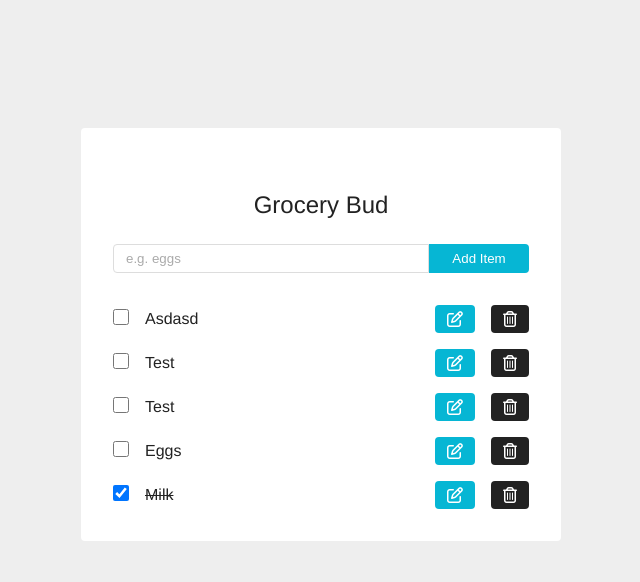
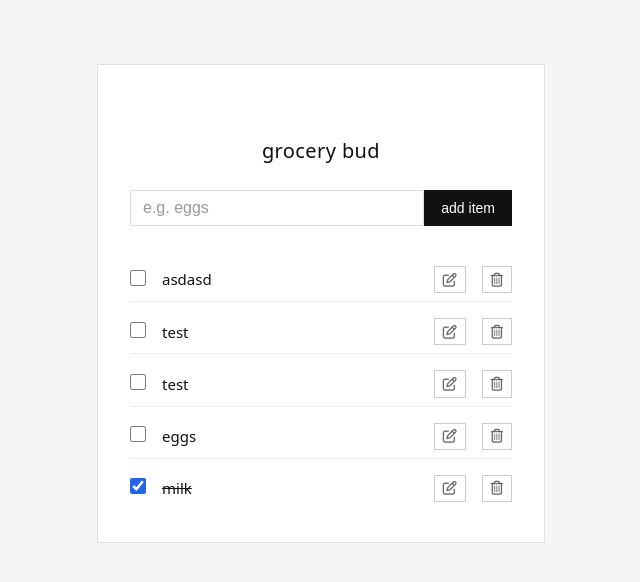
Before and after one commit to inesh-dev/djangocrud, a Django app: page / in a window 1280 px wide. Shown: the top 582 px of the page, without its empty margins (319-959 px from the left). Run offline with Django 5.2, Linux system fonts and the light colour scheme; data comes from the database, SQL or seed files in the repository; both versions use the stored data as it was after the commit.

Commit message:
added message

```diff
--- a/grocery/static/grocery/css/form.css
+++ b/grocery/static/grocery/css/form.css
@@ -1,40 +1,44 @@
 form h2 {
   text-align: center;
   margin-bottom: 1.5rem;
-  text-transform: capitalize;
-  font-weight: normal;
+  font-weight: 400;
+  font-size: 1.25rem;
+  letter-spacing: 0.02em;
+  color: #111;
 }
 
 .form-control {
   display: grid;
-  grid-template-columns: 1fr 100px;
+  grid-template-columns: 1fr auto;
 }
 
 .form-input {
   width: 100%;
-  padding: 0.375rem 0.75rem;
-  border-radius: 0;
-  border-top-left-radius: 0.25rem;
-  border-bottom-left-radius: 0.25rem;
+  padding: 0.5rem 0.75rem;
   border: 1px solid #ddd;
+  background: #fff;
+  font-size: 1rem;
+}
+
+.form-input:focus {
+  outline: none;
+  border-color: #111;
 }
 
 .form-input::placeholder {
-  color: #aaa;
+  color: #999;
 }
 
 .form-control .btn {
   cursor: pointer;
   color: #fff;
-  background: #06b6d4;
-  border: transparent;
-  border-radius: 0;
-  border-top-right-radius: 0.25rem;
-  border-bottom-right-radius: 0.25rem;
-  padding: 0.375rem 0.75rem;
-  text-transform: capitalize;
+  background: #111;
+  border: 1px solid #111;
+  padding: 0.5rem 1rem;
+  font-size: 0.875rem;
 }
 
 .form-control .btn:hover {
-  background: #0e7490;
+  background: #333;
+  border-color: #333;
 }
--- a/grocery/static/grocery/css/global.css
+++ b/grocery/static/grocery/css/global.css
@@ -7,35 +7,38 @@
 }
 
 body {
-  background: #eee;
-  font-family: Helvetica, sans-serif;
+  background: #f5f5f5;
+  font-family: system-ui, -apple-system, sans-serif;
   font-weight: 400;
-  line-height: 1.2;
-  color: #222;
+  line-height: 1.5;
+  color: #111;
 }
 
 .section-center {
   margin: 0 auto;
-  margin-top: 8rem;
-  max-width: 30rem;
+  margin-top: 4rem;
+  max-width: 28rem;
   background: #fff;
-  border-radius: 0.25rem;
   padding: 2rem;
-  position: relative;
+  border: 1px solid #e0e0e0;
 }
+
 .alert {
   padding: 0.75rem 1rem;
   margin-bottom: 1rem;
-  border-radius: 0.25rem;
   text-align: center;
+  border: 1px solid #ddd;
+  background: #fafafa;
 }
 
 .alert-success {
-  background: #d1fae5;
-  color: #065f46;
+  background: #fafafa;
+  color: #111;
+  border-color: #ccc;
 }
 
 .alert-error {
-  background: #fee2e2;
-  color: #991b1b;
+  background: #fafafa;
+  color: #111;
+  border-color: #999;
 }
--- a/grocery/static/grocery/css/items.css
+++ b/grocery/static/grocery/css/items.css
@@ -1,5 +1,5 @@
 .items {
   margin-top: 2rem;
   display: grid;
-  row-gap: 1rem;
+  row-gap: 0.5rem;
 }
--- a/grocery/static/grocery/css/single-item.css
+++ b/grocery/static/grocery/css/single-item.css
@@ -3,26 +3,33 @@
   grid-template-columns: auto 1fr auto auto;
   column-gap: 1rem;
   align-items: center;
+  padding: 0.5rem 0;
+  border-bottom: 1px solid #eee;
+}
+
+.single-item:last-child {
+  border-bottom: none;
 }
 
 .single-item p {
-  text-transform: capitalize;
+  font-size: 0.9375rem;
+  color: #111;
 }
 
 .single-item input[type="checkbox"] {
   cursor: pointer;
   width: 1rem;
   height: 1rem;
+  accent-color: #2563eb;
 }
 
 .single-item .btn {
   cursor: pointer;
-  color: #fff;
-  background: #06b6d4;
-  border: transparent;
-  border-radius: 0.25rem;
-  padding: 0.375rem 0.75rem;
-  font-size: 1rem;
+  color: #111;
+  background: transparent;
+  border: 1px solid #ccc;
+  padding: 0.35rem 0.5rem;
+  font-size: 0.875rem;
   text-decoration: none;
   display: inline-flex;
   align-items: center;
@@ -30,13 +37,25 @@
 }
 
 .single-item .btn:hover {
-  background: #0e7490;
+  border-color: #111;
+  background: #f5f5f5;
+}
+
+.single-item .edit-btn {
+  color: #666;
+}
+
+.single-item .edit-btn:hover {
+  color: #111;
 }
 
 .single-item .remove-btn {
-  background: #222;
+  border-color: #ccc;
+  color: #666;
 }
 
 .single-item .remove-btn:hover {
-  background: #900e0e;
+  border-color: #111;
+  color: #111;
+  background: #f5f5f5;
 }
```
Also changed, not shown: db.sqlite3.
